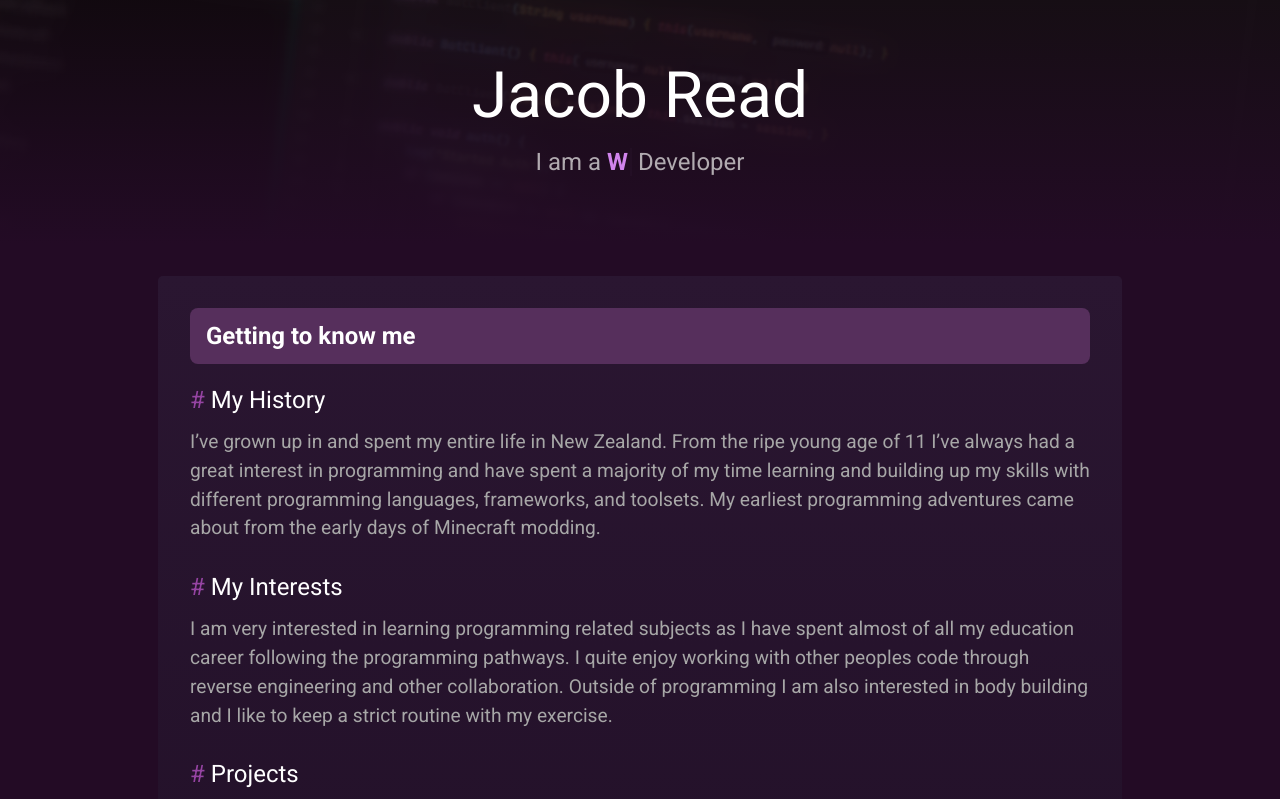
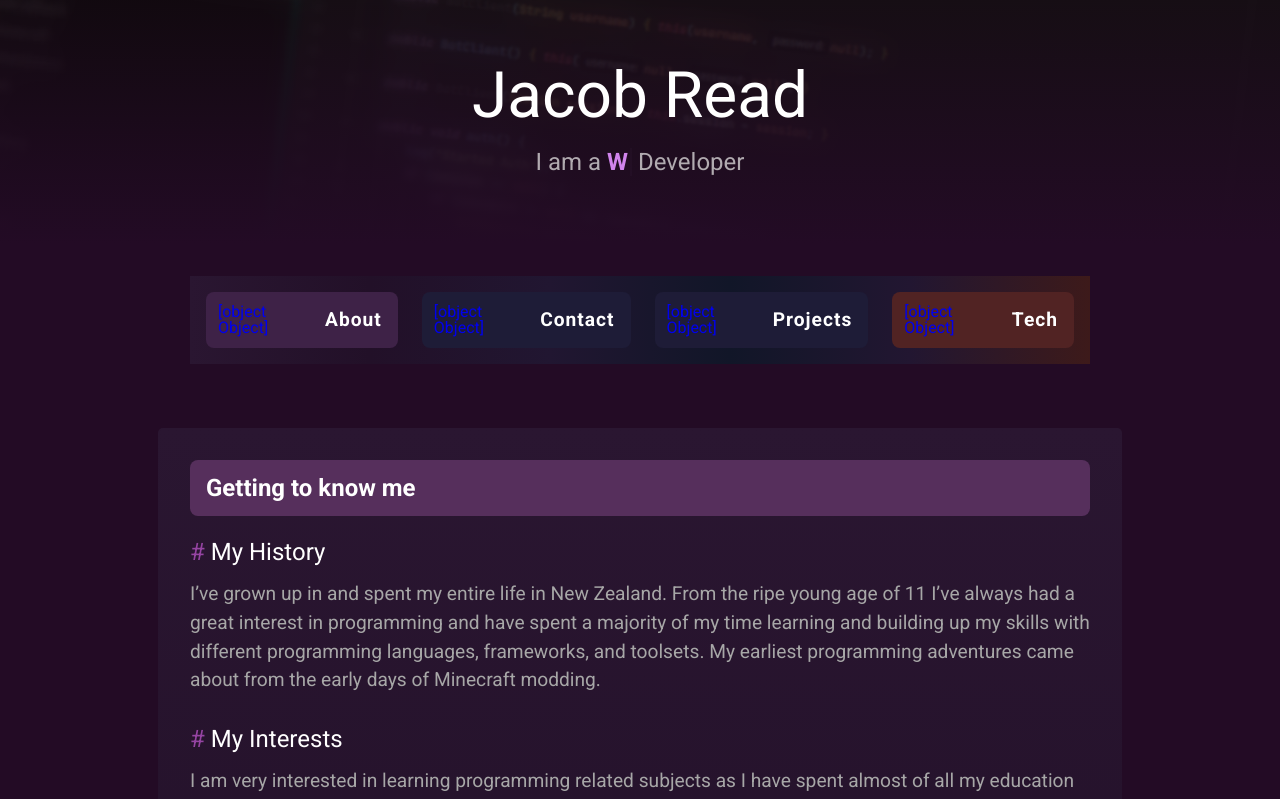
Before and after one commit to jacobtread/jacobtread-old, a Nuxt app: page / in a window 1280 px wide. Shown: the top 799 px of the page. Built offline with nearby package versions, Linux system fonts and the light colour scheme.

Commit message:
Started heading links

```diff
--- a/assets/scss/colors.scss
+++ b/assets/scss/colors.scss
@@ -31,6 +31,7 @@ $third-gradient-bottom: #361111;
 $third-block-tint-top: #221631;
 $third-block-tint-bottom: #3d1a1a;
 $third-block-title-bg: #a33b3b;
+$third-button-background: #512323;
 
 $footer-gradient-top: $third-gradient-bottom;
 $footer-gradient-bottom: $background;
--- a/components/Tech.vue
+++ b/components/Tech.vue
@@ -13,8 +13,10 @@
                     <div class="content__body">
                         <div class="content__body__item">
                             <p class="content__body__item__text">
-                                I am very familiar with languages such as Java and Kotlin having roughly 5 years experience programming with Java and
-                                around 1 and a half years with kotlin. I’ve recently been getting into the mix of Rust and Go which have been a pleasure
+                                I am very familiar with languages such as Java and Kotlin having roughly 5 years
+                                experience programming with Java and
+                                around 1 and a half years with kotlin. I’ve recently been getting into the mix of Rust
+                                and Go which have been a pleasure
                                 to use. I also have 2 years experience in PHP.
                             </p>
                         </div>
@@ -30,8 +32,10 @@
                     <div class="content__body">
                         <div class="content__body__item">
                             <p class="content__body__item__text">
-                                I am very well accustomed to popular frontend languages like Javascript and Typescript with
-                                around 4 years experienced in them both added up. I have been using them a lot throughout
+                                I am very well accustomed to popular frontend languages like Javascript and Typescript
+                                with
+                                around 4 years experienced in them both added up. I have been using them a lot
+                                throughout
                                 many of my projects.
                             </p>
                         </div>
@@ -47,7 +51,8 @@
                     <div class="content__body">
                         <div class="content__body__item">
                             <p class="content__body__item__text">
-                                When it comes to IDE’s my platform of choice is the JetBrains collection of IDE’s i’ve grown
+                                When it comes to IDE’s my platform of choice is the JetBrains collection of IDE’s i’ve
+                                grown
                                 accustom to them and I am very comfortable using them and navigating them with ease.
                                 For common every day text editing and some smaller projects I like to use VSCode.
                             </p>
@@ -64,8 +69,11 @@
                     <div class="content__body">
                         <div class="content__body__item">
                             <p class="content__body__item__text">
-                                I am very familiar with the Laravel php framework having shipped multiple production projects using it in the past. NuxtJS was the framework which I previously developed my personal website in among other side
-                                projects. I have used NodeJS to make bots as well as other usefull tools and full on server systems.
+                                I am very familiar with the Laravel php framework having shipped multiple production
+                                projects using it in the past. NuxtJS was the framework which I previously developed my
+                                personal website in among other side
+                                projects. I have used NodeJS to make bots as well as other usefull tools and full on
+                                server systems.
                             </p>
                         </div>
                     </div>
@@ -110,7 +118,8 @@
     }
 
     &__img {
-            height: 100%
+      height: 100%;
+      flex: auto;
     }
 
     &__body {
--- a/pages/index.vue
+++ b/pages/index.vue
@@ -1,7 +1,31 @@
+<script setup lang="ts">
+import LinkIcon from "assets/icons/link.svg?component"
+import GithubIcon from "assets/icons/tech/github.svg?component"
+</script>
 <template>
     <div>
-        <Heading text="Contact" link="contact"/>
+        <Heading/>
         <main class="main">
+            <div class="content">
+                <div class="button-group heading-group">
+                    <a class="button button--first" href="#about">
+                        <LinkIcon class="button__icon"/>
+                        <span class="button__text">About</span>
+                    </a>
+                    <a class="button button--second" href="#contact">
+                        <LinkIcon class="button__icon"/>
+                        <span class="button__text">Contact</span>
+                    </a>
+                    <NuxtLink class="button button--second" to="projects">
+                        <LinkIcon class="button__icon"/>
+                        <span class="button__text">Projects</span>
+                    </NuxtLink>
+                    <a class="button button--third" href="#tech">
+                        <LinkIcon class="button__icon"/>
+                        <span class="button__text">Tech</span>
+                    </a>
+                </div>
+            </div>
             <About/>
             <Contact/>
             <Tech/>
@@ -9,3 +33,27 @@
         </main>
     </div>
 </template>
+<style scoped lang="scss">
+@import "assets/scss/colors";
+.button {
+  &--first {
+    background: $first-button-background;
+  }
+  &--second {
+    background: $second-button-background;
+  }
+  &--third {
+    background: $third-button-background;
+  }
+}
+
+.heading-group {
+  display: flex;
+  flex-flow: row;
+  background: linear-gradient(90deg, $first-block-tint-top, $first-block-tint-bottom, $second-block-tint-top, $second-block-tint-bottom, $third-block-tint-top, $third-block-tint-bottom);
+  justify-content: center;
+  justify-items: center;
+  align-items: center;
+  padding: 1rem;
+}
+</style>
--- a/pages/projects.vue
+++ b/pages/projects.vue
@@ -1,8 +1,7 @@
 <script setup lang="ts">
 import LinkIcon from "assets/icons/link.svg?component"
 import GithubIcon from "assets/icons/tech/github.svg?component"
-import ProjectsList from "~/components/ProjectsList.vue";
-
+import ProjectsList from "~/components/ProjectsList.vue"
 </script>
 <template>
     <div>
```
Lines whose indentation alone changed are shown as unchanged.
